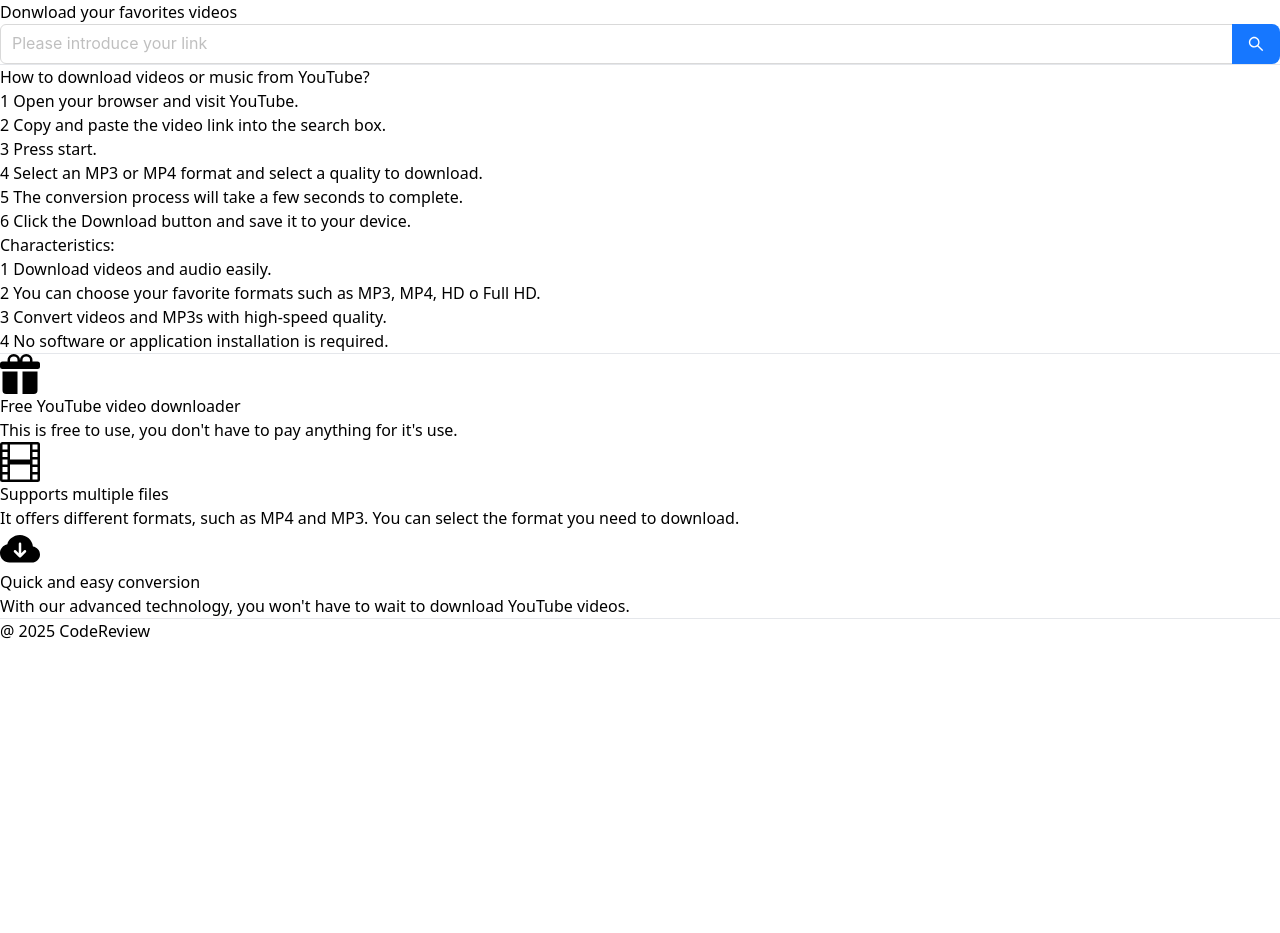
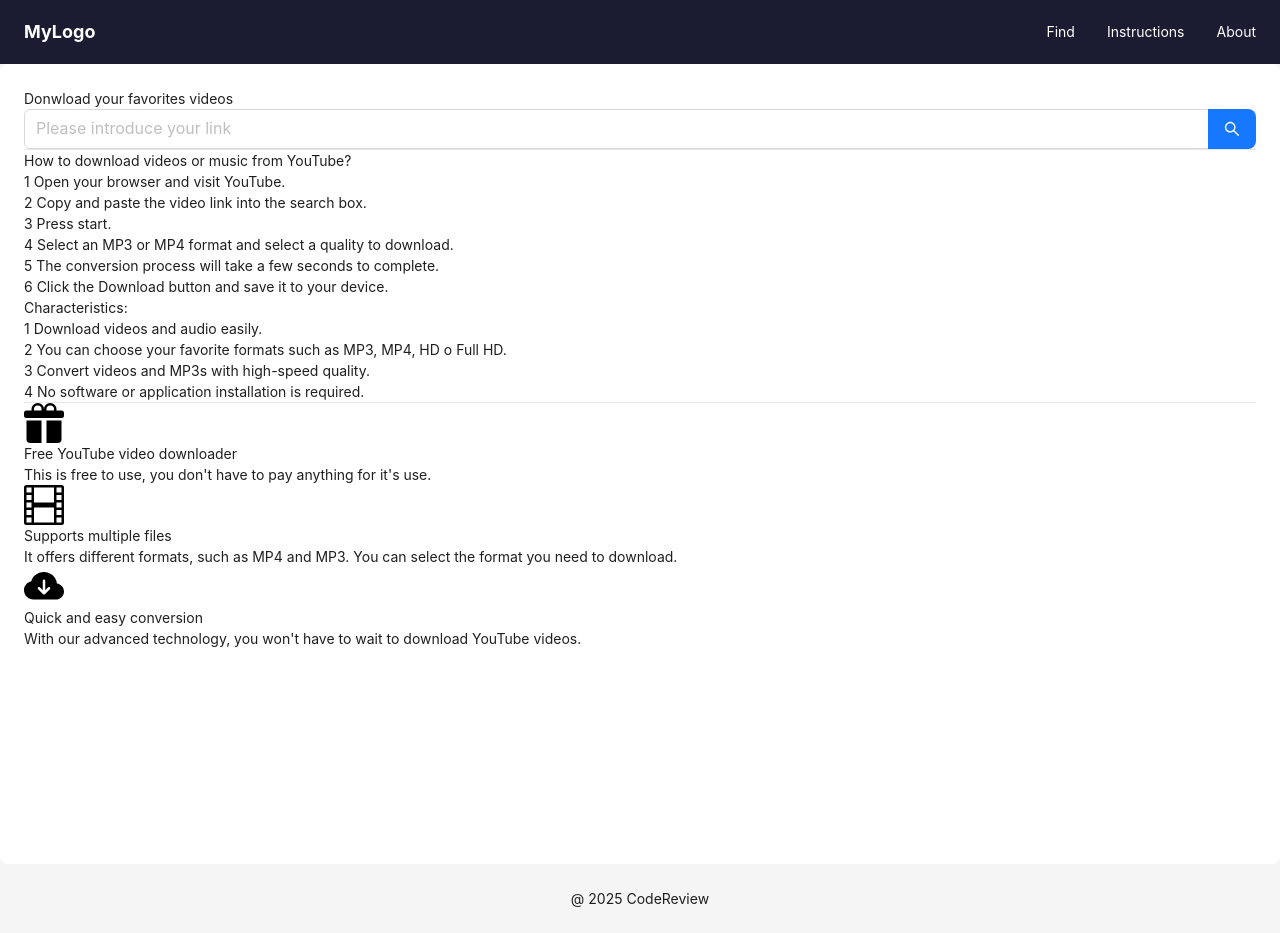
Before and after one commit to migayalach/client-download, a Next.js app: page / in a window 1280 px wide. Before the commit the page ends 800 px from the top, so only its background shows below. Built offline with nearby package versions, Linux system fonts and the light colour scheme.

Commit message:
added from ant desing Layout

```diff
--- a/src/app/page.tsx
+++ b/src/app/page.tsx
@@ -1,18 +1,72 @@
-import { About, Footer, Instructions, Search } from "@/components";
-import React from "react";
+"use client";
+import React, { useState } from "react";
+import { Layout, theme } from "antd";
+import { About, Instructions, Search } from "@/components";
+
+const { Header, Content, Footer } = Layout;
 
 function page() {
+  const {
+    token: { colorBgContainer, borderRadiusLG },
+  } = theme.useToken();
   return (
-    <main>
-      <p>Donwload your favorites videos</p>
-      <Search />
-      <hr />
-      <Instructions />
-      <hr />
-      <About />
-      <hr />
-      <Footer />
-    </main>
+    <Layout style={{ minHeight: "100vh" }}>
+      <Header
+        style={{
+          position: "fixed",
+          top: 0,
+          zIndex: 1000,
+          width: "100%",
+          height: 64,
+          padding: "0 24px",
+          backgroundColor: "#1b1b32",
+          display: "flex",
+          alignItems: "center",
+          justifyContent: "space-between",
+        }}
+      >
+        <div style={{ color: "#fff", fontWeight: "bold", fontSize: 18 }}>
+          MyLogo
+        </div>
+
+        <div style={{ display: "flex", gap: "32px" }}>
+          <a href="#find" style={{ color: "#fff", textDecoration: "none" }}>
+            Find
+          </a>
+          <a
+            href="#instructions"
+            style={{ color: "#fff", textDecoration: "none" }}
+          >
+            Instructions
+          </a>
+          <a href="#about" style={{ color: "#fff", textDecoration: "none" }}>
+            About
+          </a>
+        </div>
+      </Header>
+      <Content style={{ paddingTop: 64 }}>
+        <div
+          style={{
+            padding: 24,
+            minHeight: "100vh",
+            background: colorBgContainer,
+            borderRadius: borderRadiusLG,
+          }}
+        >
+          <h1 className="text-center text-[23px] font-medium md:text-[40px] md:font-medium">
+            Donwload your favorites videos
+          </h1>
+          <Search />
+          <hr />
+          <Instructions />
+          <hr />
+          <About />
+        </div>
+      </Content>
+      <Footer style={{ textAlign: "center" }}>
+        <p className="text-center text-[10px]">@ 2025 CodeReview</p>
+      </Footer>
+    </Layout>
   );
 }
 
```
